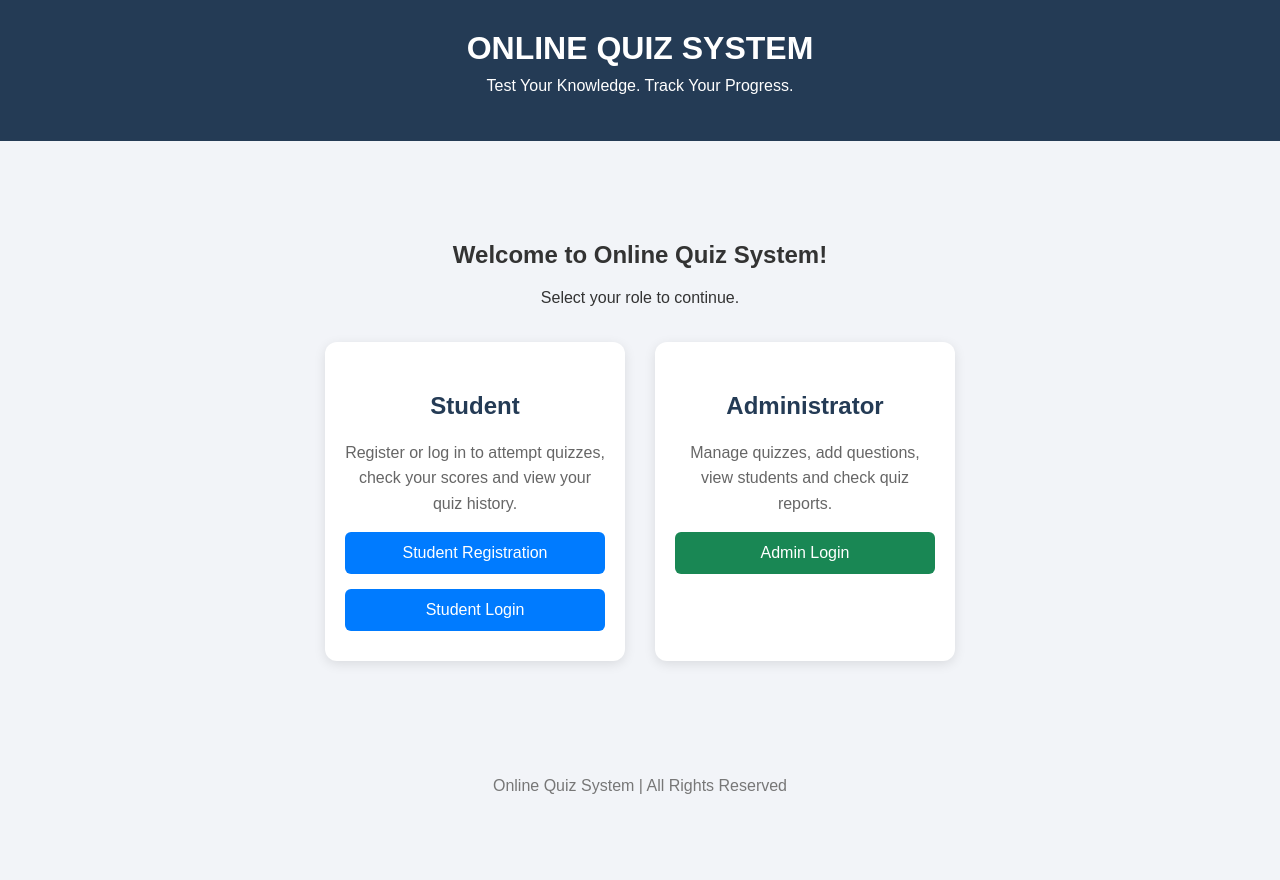
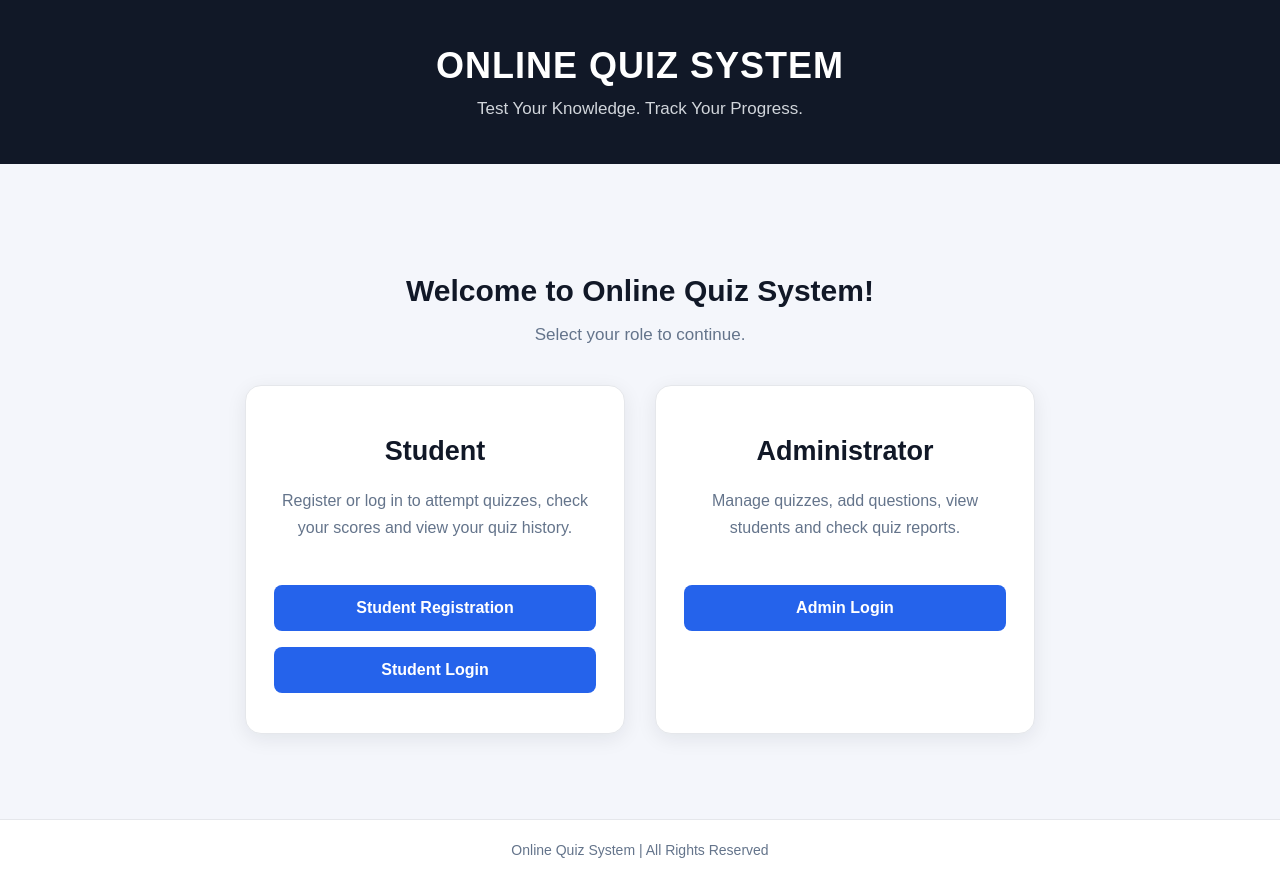
Before and after one commit to ayyappa-0716/OnlineQuizSystem, a website: page public/index.html in a window 1280 px wide. Before the commit the page ends 831 px from the top, so only its background shows below. Drawn offline with Linux system fonts and the light colour scheme.

Commit message:
Redesign homepage theme

```diff
--- a/public/index.html
+++ b/public/index.html
@@ -14,85 +14,148 @@
         body {
             margin: 0;
             font-family: Arial, sans-serif;
-            background: #f2f4f8;
-            color: #333;
+            background: #f4f6fb;
+            color: #1f2937;
+            min-height: 100vh;
+            display: flex;
+            flex-direction: column;
         }
 
         header {
-            background: #243b55;
+            background: #111827;
             color: white;
             text-align: center;
-            padding: 30px 15px;
+            padding: 45px 20px;
         }
 
         header h1 {
             margin: 0;
-            font-size: 32px;
+            font-size: 36px;
+            letter-spacing: 1px;
         }
 
         header p {
-            margin-top: 10px;
+            margin: 12px 0 0;
+            color: #d1d5db;
+            font-size: 17px;
         }
 
         .container {
-            max-width: 900px;
-            margin: 60px auto;
+            width: 100%;
+            max-width: 1050px;
+            margin: 65px auto;
             padding: 20px;
             text-align: center;
+            flex: 1;
+        }
+
+        .container > h2 {
+            font-size: 30px;
+            margin-bottom: 12px;
+            color: #111827;
+        }
+
+        .subtitle {
+            color: #64748b;
+            font-size: 17px;
+            margin-bottom: 40px;
         }
 
         .cards {
             display: flex;
             justify-content: center;
+            align-items: stretch;
             gap: 30px;
             flex-wrap: wrap;
-            margin-top: 35px;
         }
 
         .card {
             background: white;
-            width: 300px;
-            padding: 30px 20px;
-            border-radius: 12px;
-            box-shadow: 0 3px 12px rgba(0,0,0,0.1);
+            width: 380px;
+            max-width: 100%;
+            padding: 40px 28px;
+            border-radius: 16px;
+            box-shadow: 0 5px 20px rgba(15, 23, 42, 0.08);
+            border: 1px solid #e5e7eb;
+            transition: transform 0.2s, box-shadow 0.2s;
+        }
+
+        .card:hover {
+            transform: translateY(-5px);
+            box-shadow: 0 10px 28px rgba(15, 23, 42, 0.12);
         }
 
         .card h2 {
-            color: #243b55;
+            color: #111827;
+            font-size: 27px;
+            margin: 10px 0 20px;
         }
 
         .card p {
-            line-height: 1.6;
-            color: #666;
+            line-height: 1.7;
+            color: #64748b;
+            font-size: 16px;
+            min-height: 82px;
         }
 
         .btn {
             display: block;
             text-decoration: none;
-            background: #007bff;
+            background: #2563eb;
             color: white;
-            padding: 12px;
-            margin-top: 15px;
-            border-radius: 6px;
+            padding: 14px;
+            margin-top: 16px;
+            border-radius: 8px;
+            font-size: 16px;
+            font-weight: 600;
+            transition: background 0.2s;
         }
 
         .btn:hover {
-            background: #0056b3;
+            background: #1d4ed8;
         }
 
         .admin-btn {
-            background: #198754;
+            background: #2563eb;
         }
 
         .admin-btn:hover {
-            background: #146c43;
+            background: #1d4ed8;
         }
 
         footer {
             text-align: center;
-            padding: 20px;
-            margin-top: 50px;
-            color: #777;
+            padding: 22px;
+            color: #64748b;
+            background: white;
+            border-top: 1px solid #e5e7eb;
+        }
+
+        footer p {
+            margin: 0;
+            font-size: 14px;
+        }
+
+        @media (max-width: 600px) {
+            header {
+                padding: 35px 15px;
+            }
+
+            header h1 {
+                font-size: 27px;
+            }
+
+            .container {
+                margin: 35px auto;
+            }
+
+            .container > h2 {
+                font-size: 24px;
+            }
+
+            .card {
+                padding: 30px 22px;
+            }
         }
     </style>
 </head>
@@ -104,17 +167,14 @@
     <p>Test Your Knowledge. Track Your Progress.</p>
 </header>
 
-<div class="container">
+<main class="container">
 
     <h2>Welcome to Online Quiz System!</h2>
-
-    <p>Select your role to continue.</p>
+    <p class="subtitle">Select your role to continue.</p>
 
     <div class="cards">
 
-        <!-- STUDENT SECTION -->
-        <div class="card">
-
+        <section class="card">
             <h2>Student</h2>
 
             <p>
@@ -129,12 +189,9 @@
             <a href="login.html" class="btn">
                 Student Login
             </a>
+        </section>
 
-        </div>
-
-        <!-- ADMIN SECTION -->
-        <div class="card">
-
+        <section class="card">
             <h2>Administrator</h2>
 
             <p>
@@ -145,12 +202,11 @@
             <a href="admin-login.html" class="btn admin-btn">
                 Admin Login
             </a>
-
-        </div>
+        </section>
 
     </div>
 
-</div>
+</main>
 
 <footer>
     <p>Online Quiz System | All Rights Reserved</p>
```
